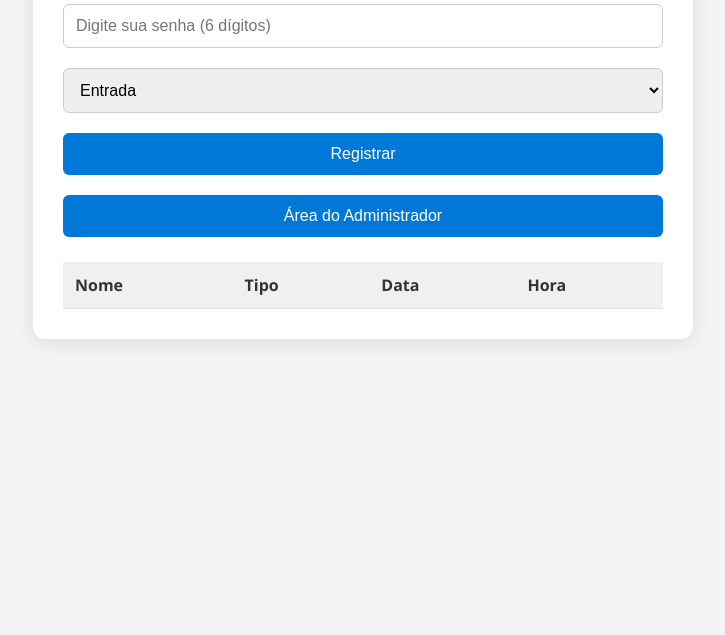
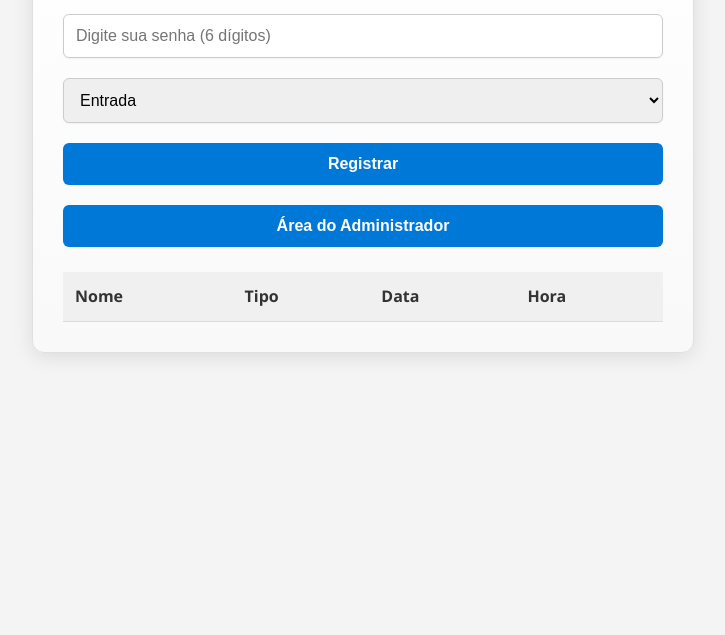
Before and after one commit to ojavaluc/Folha-de-Ponto-Msolnet, a plain HTML site: page index.html in a window 1280 px wide. Shown: the part 165-800 px from the top of the page, without its empty margins (277-1002 px from the left). Drawn offline with Linux system fonts and the light colour scheme.

Commit message:
Update style.css

```diff
--- a/style.css
+++ b/style.css
@@ -1,25 +1,30 @@
+/* style.css */
 body {
   font-family: 'Segoe UI', sans-serif;
   background-color: #f4f4f4;
   margin: 0;
   padding: 0;
+  color: #333;
+  line-height: 1.6;
 }
 
 .container {
   max-width: 600px;
   margin: 50px auto;
-  background: white;
+  background: linear-gradient(180deg, #ffffff 0%, #f9f9f9 100%);
   padding: 30px;
   border-radius: 12px;
   box-shadow: 0 4px 20px rgba(0,0,0,0.1);
   text-align: center;
   transition: all 0.3s ease;
+  border: 1px solid #e0e0e0;
 }
 
 h1 {
   margin-bottom: 20px;
   font-size: 2em;
   color: #333;
+  font-weight: 600;
 }
 
 .form {
@@ -27,6 +32,7 @@ h1 {
   display: flex;
   flex-direction: column;
   gap: 10px;
+  align-items: center;
 }
 
 input, select, button {
@@ -35,12 +41,17 @@ input, select, button {
   font-size: 16px;
   border: 1px solid #ccc;
   border-radius: 6px;
-  transition: border-color 0.3s ease;
+  transition: border-color 0.3s ease, box-shadow 0.3s ease;
+  width: 100%;
+  max-width: 100%;
+  box-sizing: border-box;
+  box-shadow: 0 1px 2px rgba(0,0,0,0.05);
 }
 
 input:focus, select:focus {
   border-color: #0078D7;
   outline: none;
+  box-shadow: 0 0 0 3px rgba(0, 120, 215, 0.2);
 }
 
 button {
@@ -48,10 +59,16 @@ button {
   color: white;
   border: none;
   cursor: pointer;
+  font-weight: bold;
+  transition: background-color 0.3s ease, transform 0.1s ease;
 }
 
 button:hover {
   background-color: #005fa3;
+}
+
+button:active {
+  transform: scale(0.98);
 }
 
 table {
@@ -69,6 +86,20 @@ th, td {
 th {
   background-color: #f0f0f0;
   color: #333;
+}
+
+table tr:hover {
+  background-color: #f9f9f9;
+}
+
+/* Animação de entrada suave */
+@keyframes fadeIn {
+  from { opacity: 0; transform: translateY(10px); }
+  to { opacity: 1; transform: translateY(0); }
+}
+
+tr {
+  animation: fadeIn 0.3s ease;
 }
 
 @media (max-width: 640px) {
```
